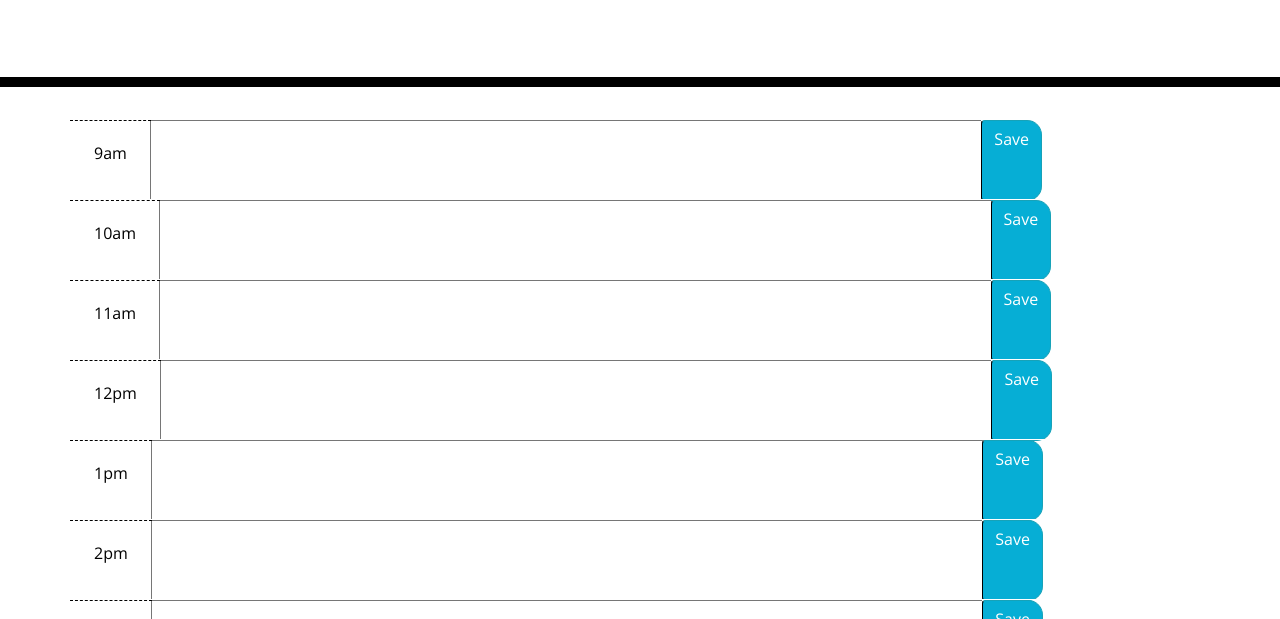
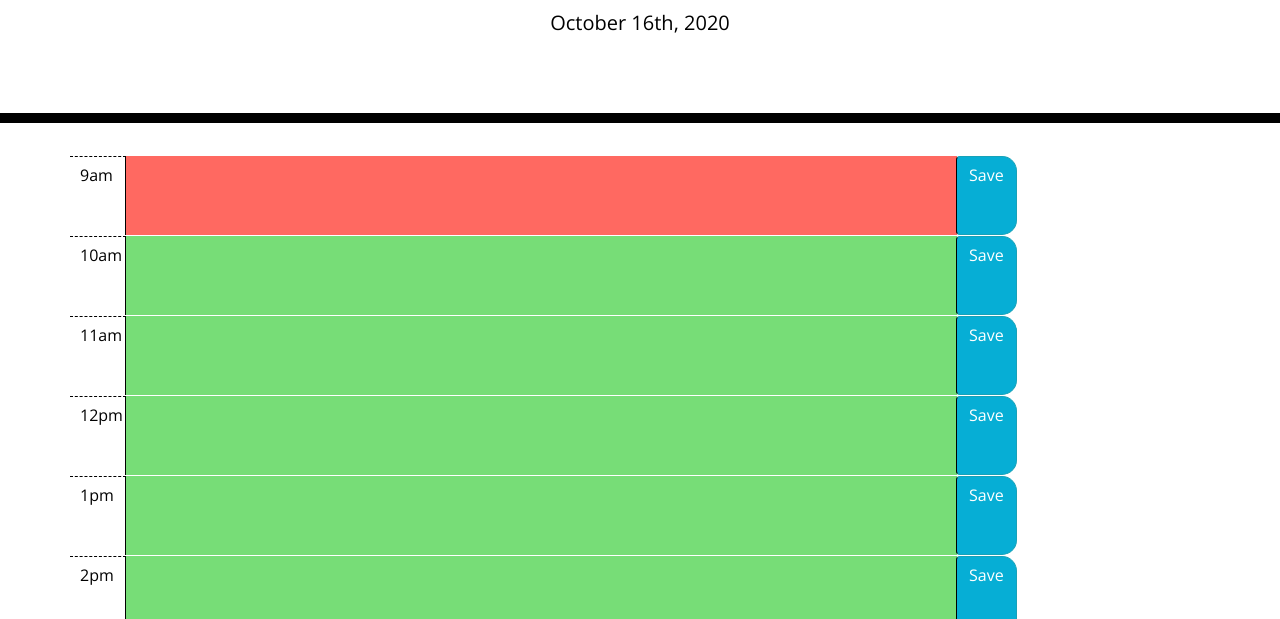
Before and after one commit to ChristianPayne/HW05-DayPlanner, a plain HTML site: page index.html in a window 1280 px wide. Shown: the part 181-800 px from the top of the page. Drawn offline with nearby package versions, Linux system fonts and the light colour scheme.

Commit message:
Added in moment.js. Starting to get the algorithm for colors now.

```diff
--- a/index.html
+++ b/index.html
@@ -36,5 +36,6 @@
     <script src="https://code.jquery.com/jquery-3.4.1.min.js"></script>
     <script src="https://cdnjs.cloudflare.com/ajax/libs/moment.js/2.24.0/moment.min.js"></script>
     <script src="script.js"></script>
+    <script src="moment.min.js"></script>
   </body>
 </html>
--- a/script.js
+++ b/script.js
@@ -1,7 +1,6 @@
 // TODO:
 // TODO: Break code into functions.
 // TODO: Display date at top of page. id=currentDay
-// TODO: Set up entry object.
 // TODO: Get time functions.
 // TODO: Add colors.
 
@@ -20,33 +19,65 @@ $(document).ready(function(){
         "5pm"
     ];
 
+
+    // Set the date at the top with specific formatting.
+    $("#currentDay").text(getDate());
+
+
+
     makeEntries();
 
     function makeEntries ()
     {
+        var present = false;
+
         for (var i = 0; i < hoursToDisplay.length; i++)
         {
             var newEntry = $("<div>");
-            newEntry.addClass("row input-group");
+            newEntry.addClass("row time-block input-group");
 
             var entryHour = $("<p>");
-            entryHour.addClass("hour p-4 input-group-prepend");
+            entryHour.addClass("hour input-group-prepend");
             entryHour.text(hoursToDisplay[i]);
 
 
-            var entryInput = $("<input>");
+            var entryInput = $("<textarea>");
             entryInput.addClass("submit-button w-75 description");
+
+            // console.log(parseInt(hoursToDisplay[i]));
+
+
+            // By default, add the future class.
+            entryInput.addClass("future");
+
+            // If we find the present hour, mark present as true and set class to present.
+            if (parseInt(hoursToDisplay[i]) == parseInt(getHour()))
+            {
+                entryInput.removeClass("future");
+                entryInput.addClass("present");
+                present = true;
+            }
+            // If we havent found present yet, we are looking at past.
+            else if (present === false)
+            {
+                entryInput.removeClass("future");
+                entryInput.addClass("past");
+            }
+
             var inputVal = getLocalStorage(hoursToDisplay[i]);
+
+            // If the value from localStorage is not empty, then set the input field to be that.
             if(inputVal)
             {
-                console.log("Read a value");
+                // Set this text box to what is in storage.
                 entryInput.val(inputVal);
             }
 
-            // Set this text box to what is in storage.
 
 
+            // Make a new button
             var entryButton = $("<btn>");
+            // Add all the classes to make it a save button.
             entryButton.addClass("btn btn-info input-group-append saveBtn");
             // TODO: Make this into a submit button
             entryButton.attr("type", "submit");
@@ -60,6 +91,8 @@ $(document).ready(function(){
                 setLocalStorage(event.data.hour, event.data.value.val());
             });
 
+
+            // Append all the elements to the entry then to the container.
             newEntry.append(entryHour);
             newEntry.append(entryInput);
             newEntry.append(entryButton);
@@ -74,12 +107,12 @@ $(document).ready(function(){
     //#region Time
     function getDate ()
     {
-
+        return moment().format("MMMM Do, YYYY");
     }
 
     function getHour ()
     {
-
+        return moment().format('ha');
     }
     //#endregion
 
--- a/style.css
+++ b/style.css
@@ -33,13 +33,16 @@ textarea{
 .row {
   white-space: pre-wrap;
   height: 80px;
-  border-top: 1px solid white;;
+  border-top: 1px solid white;
 }
 
 .hour {
   background-color: #ffffff;
   color: #000000;
   border-top: 1px dashed #000000;
+  padding:  10px;
+  text-align: left;
+  width: 5%;
 }
 
 .past {
```
